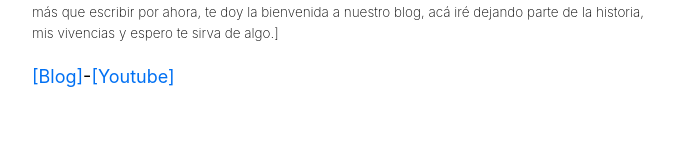
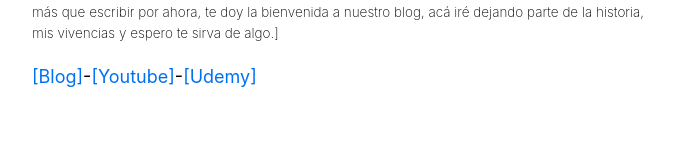
Before and after one commit to sebaiturravaldes/sebastianiturra.com, a Next.js app: page / in a window 1280 px wide. Shown: the part 343-499 px from the top of the page, without its empty margins (302-976 px from the left). Built offline with nearby package versions, Linux system fonts and the light colour scheme.

Commit message:
add udemy

```diff
--- a/pages/index.js
+++ b/pages/index.js
@@ -19,7 +19,8 @@
           </p>
         <p>
           <Link href="posts">[Blog]</Link>-
-          <Link href="youtube">[Youtube]</Link>
+          <Link href="youtube">[Youtube]</Link>-
+          <Link href="udemy">[Udemy]</Link>
           </p>
       </section>
       <footer>
--- a/pages/posts/first.js
+++ b/pages/posts/first.js
@@ -2,7 +2,7 @@
 import Head from 'next/head'
 import Layout from '../../src/components/Layout'
 
-export default function FirstPost () {
+export default function First () {
   return (
     <Layout>
       <Head>
--- a/pages/posts/index.js
+++ b/pages/posts/index.js
@@ -3,7 +3,7 @@
 import Layout from '../../src/components/Layout'
 import Link from 'next/link'
 
-export default function FirstPost () {
+export default function index () {
   return (
     <Layout>
       <Head>
--- a/pages/youtube/index.js
+++ b/pages/youtube/index.js
@@ -3,7 +3,7 @@
 import Layout from '../../src/components/Layout'
 import Image from 'next/image'
 
-export default function FirstPost () {
+export default function index () {
   return (
     <Layout>
       <Head>
@@ -22,8 +22,6 @@
       <p className="justify">A continuación te dejo el link de mi canal en donde trataré de subir videos más explicativos y cada vez con mejor producción.</p>
       <p className="justify">Para demostrar al mundo, que Nunca es tarde para aprender.</p>
       <p className="justify"><a href="https://www.youtube.com/channel/UC_8SqULZ-a0rKmvxvAEJK0w">Ir al canal</a></p>
-
-      <div id="disqus_thread"></div>
     </Layout>
   )
 }
```
